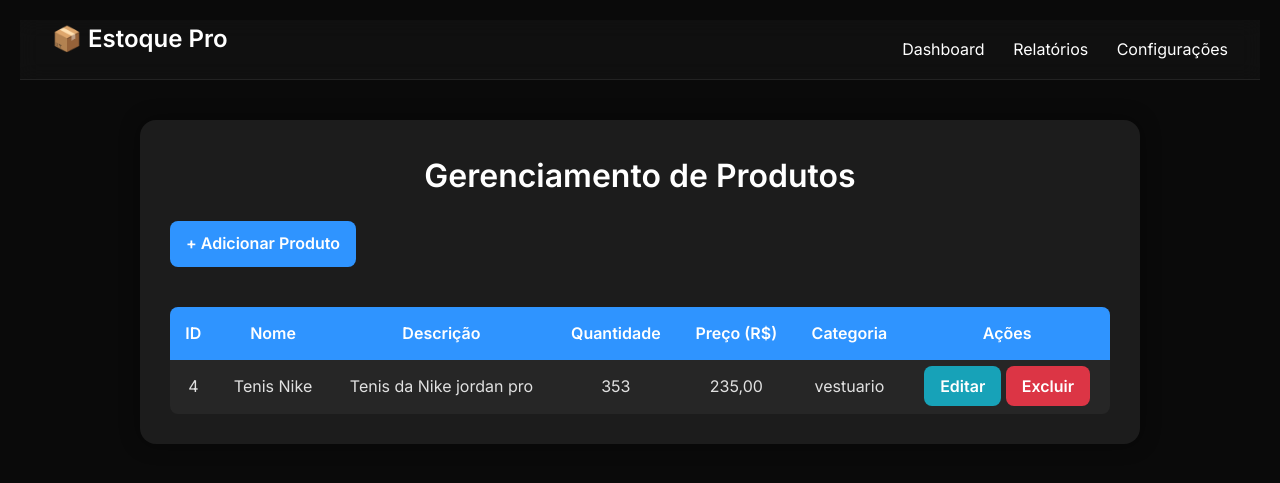
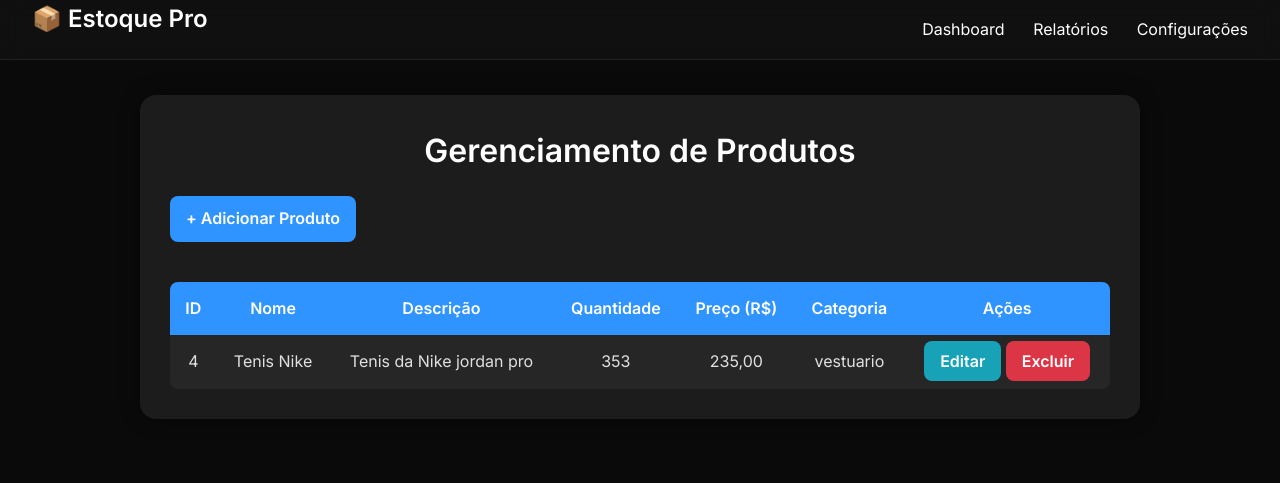
Before and after one commit to DerekSilva9/Gerenciamento-de-estoque, a PHP site: page / in a window 1280 px wide. Shown: the top 483 px of the page. Run offline with PHP 8.4, Linux system fonts and the light colour scheme; data comes from the database, SQL or seed files in the repository.

Commit message:
Update style.css

```diff
--- a/assets/css/style.css
+++ b/assets/css/style.css
@@ -11,12 +11,15 @@ body {
   background-color: #0a0a0a;
   color: #e0e0e0;
   line-height: 1.6;
-  padding: 20px;
+  margin: 0; /* Isso aqui garante que não haja espaço ao redor da página */
+  padding: 0;
 }
+
 
 .container {
   max-width: 1000px;
   margin: auto;
+  margin-top: 95px;
   background: #1c1c1c;
   padding: 30px;
   border-radius: 16px;
@@ -182,9 +185,10 @@ table tr:hover {
 
 /* Header acrílico */
 .glass-header {
-  width: 100%;
+  position: fixed;
   top: 0;
   left: 0;
+  width: 100%;
   backdrop-filter: blur(10px);
   background-color: rgba(20, 20, 20, 0.6);
   color: white;
@@ -195,8 +199,10 @@ table tr:hover {
   z-index: 1000;
   border-bottom: 1px solid rgba(255, 255, 255, 0.08);
   height: 60px;
-  margin-bottom: 40px;
+  box-sizing: border-box;
+  margin: 0; /* Remove margem */
 }
+
 
 .glass-header h1 {
   font-size: 1.5rem;
```
